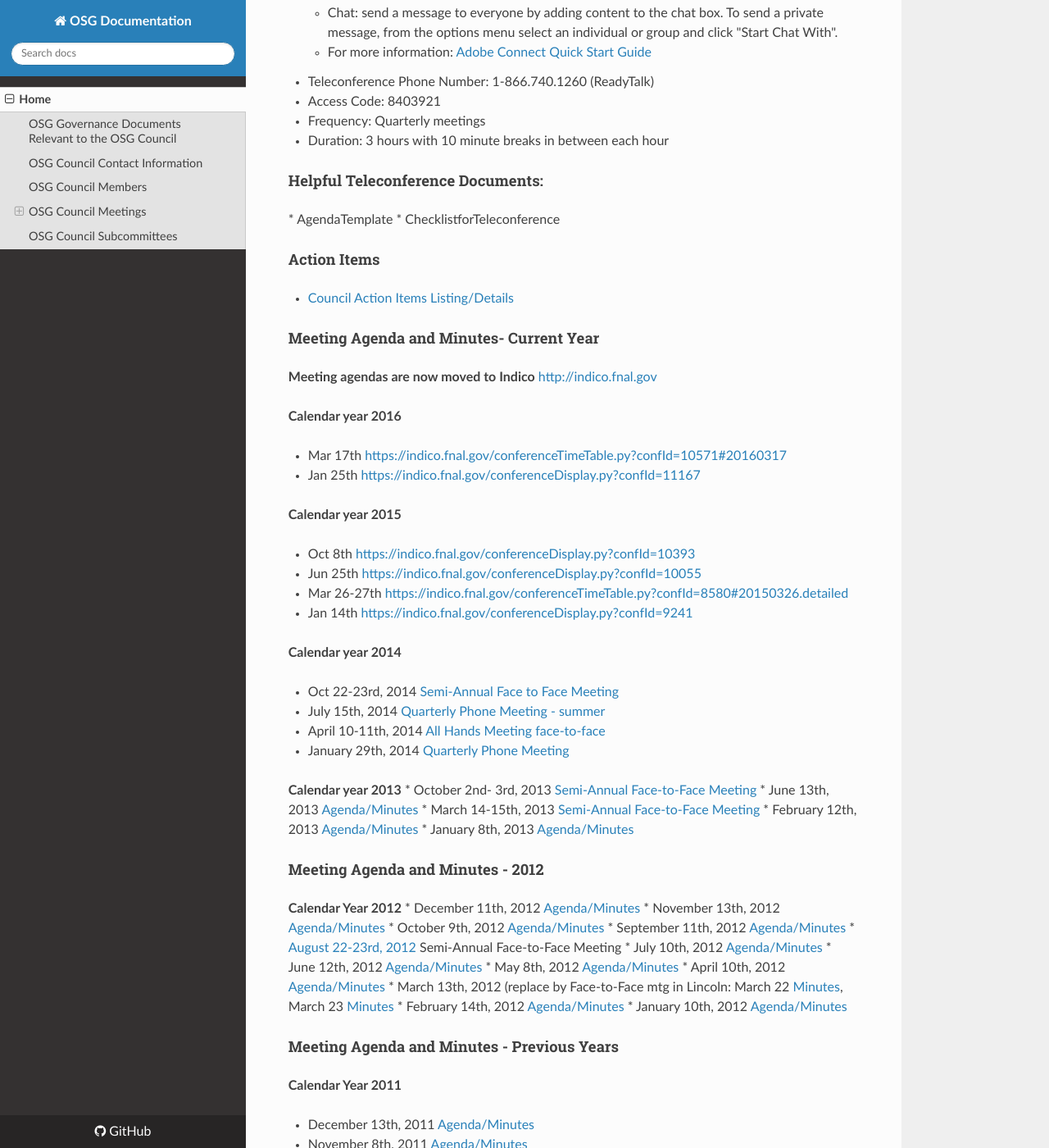
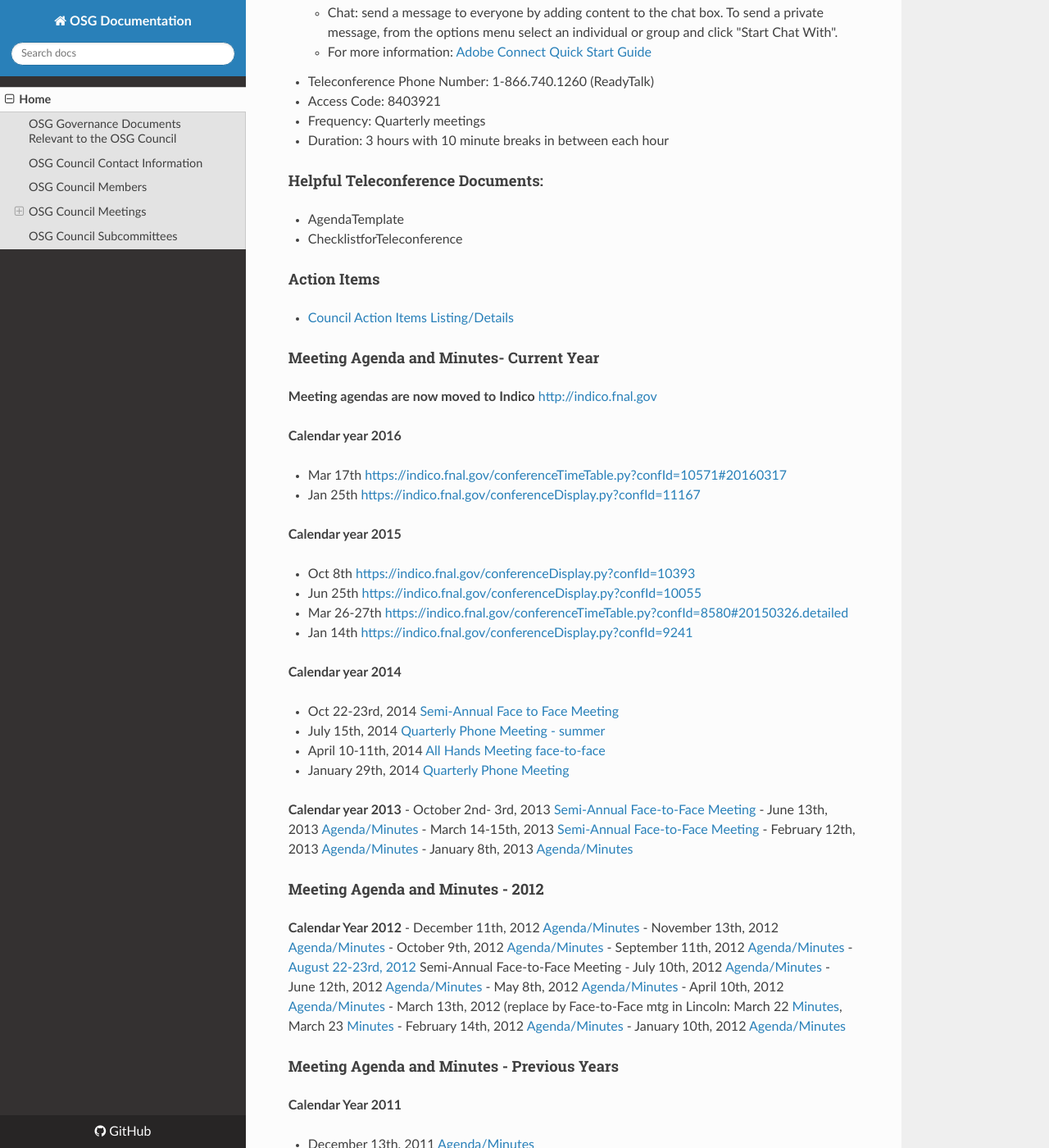
Before and after one commit to osg-htc/council, an MkDocs documentation site: the page built from docs/index.md, in a window 1280 px wide and 1400 px high, scrolled down 1256 px. Shown: the whole window at 82% size. Built offline with MkDocs 1.6.1, drawn with Linux system fonts in a browser that asks for light colours; nearby versions of some CDN libraries; old or Windows-style settings are respelled for this version of MkDocs; some of the changed text lies outside the part shown.

Commit message:
Small formatting fixes for lists.

```diff
--- a/docs/index.md
+++ b/docs/index.md
@@ -46,8 +46,8 @@
 -   Duration: 3 hours with 10 minute breaks in between each hour
 
 #### Helpful Teleconference Documents:
-
-\* AgendaTemplate \* ChecklistforTeleconference
+-   AgendaTemplate
+-   ChecklistforTeleconference
 
 #### Action Items
 
@@ -76,11 +76,28 @@
 -   April 10-11th, 2014 [All Hands Meeting face-to-face](April-2014)
 -   January 29th, 2014 [Quarterly Phone Meeting](January-29-2014)
 
-**Calendar year 2013** \* October 2nd- 3rd, 2013 [Semi-Annual Face-to-Face Meeting](October-2-2013) \* June 13th, 2013 [Agenda/Minutes](June-13-2013) \* March 14-15th, 2013 [Semi-Annual Face-to-Face Meeting](March-14-2013) \* February 12th, 2013 [Agenda/Minutes](February-12-2013) \* January 8th, 2013 [Agenda/Minutes](January-8-2013)
+**Calendar year 2013**
+-   October 2nd- 3rd, 2013 [Semi-Annual Face-to-Face Meeting](October-2-2013)
+-   June 13th, 2013 [Agenda/Minutes](June-13-2013)
+-   March 14-15th, 2013 [Semi-Annual Face-to-Face Meeting](March-14-2013)
+-   February 12th, 2013 [Agenda/Minutes](February-12-2013)
+-   January 8th, 2013 [Agenda/Minutes](January-8-2013)
 
 #### Meeting Agenda and Minutes - 2012
 
-**Calendar Year 2012** \* December 11th, 2012 [Agenda/Minutes](December-11-2012) \* November 13th, 2012 [Agenda/Minutes](November-13-2012) \* October 9th, 2012 [Agenda/Minutes](October-9-2012) \* September 11th, 2012 [Agenda/Minutes](September-11-2012) \* [August 22-23rd, 2012](Agenda2012Aug22-23) Semi-Annual Face-to-Face Meeting \* July 10th, 2012 [Agenda/Minutes](July-10-2012) \* June 12th, 2012 [Agenda/Minutes](June-12-2012) \* May 8th, 2012 [Agenda/Minutes](May-8-2012) \* April 10th, 2012 [Agenda/Minutes](April-10-2012) \* March 13th, 2012 (replace by Face-to-Face mtg in Lincoln: March 22 [Minutes](March-22-2012), March 23 [Minutes](March-23-2012) \* February 14th, 2012 [Agenda/Minutes](February-14-2012) \* January 10th, 2012 [Agenda/Minutes](January-10-2012)
+**Calendar Year 2012**
+-  December 11th, 2012 [Agenda/Minutes](December-11-2012)
+-  November 13th, 2012 [Agenda/Minutes](November-13-2012)
+-  October 9th, 2012 [Agenda/Minutes](October-9-2012)
+-  September 11th, 2012 [Agenda/Minutes](September-11-2012)
+-  [August 22-23rd, 2012](Agenda2012Aug22-23) Semi-Annual Face-to-Face Meeting
+-  July 10th, 2012 [Agenda/Minutes](July-10-2012)
+-  June 12th, 2012 [Agenda/Minutes](June-12-2012)
+-  May 8th, 2012 [Agenda/Minutes](May-8-2012)
+-  April 10th, 2012 [Agenda/Minutes](April-10-2012)
+-  March 13th, 2012 (replace by Face-to-Face mtg in Lincoln: March 22 [Minutes](March-22-2012), March 23 [Minutes](March-23-2012)
+-  February 14th, 2012 [Agenda/Minutes](February-14-2012)
+-  January 10th, 2012 [Agenda/Minutes](January-10-2012)
 
 #### Meeting Agenda and Minutes - Previous Years
 
```
Also changed, not shown: other parts of docs/index.md (+0 -6 lines).
